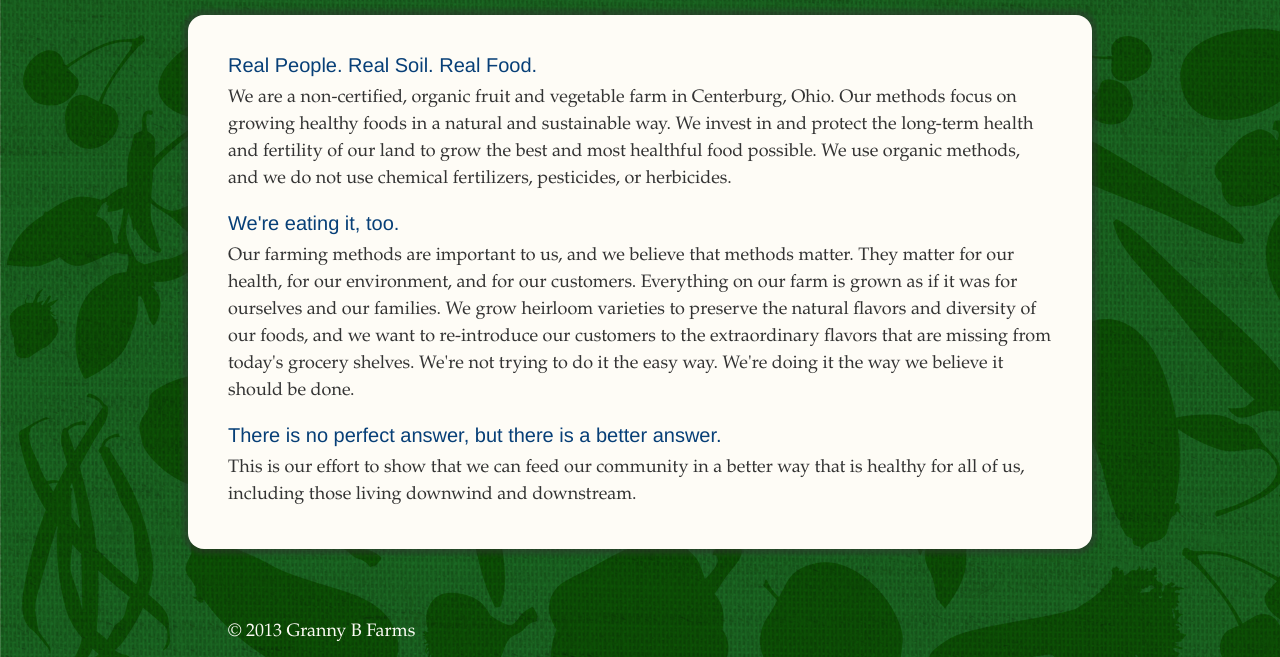
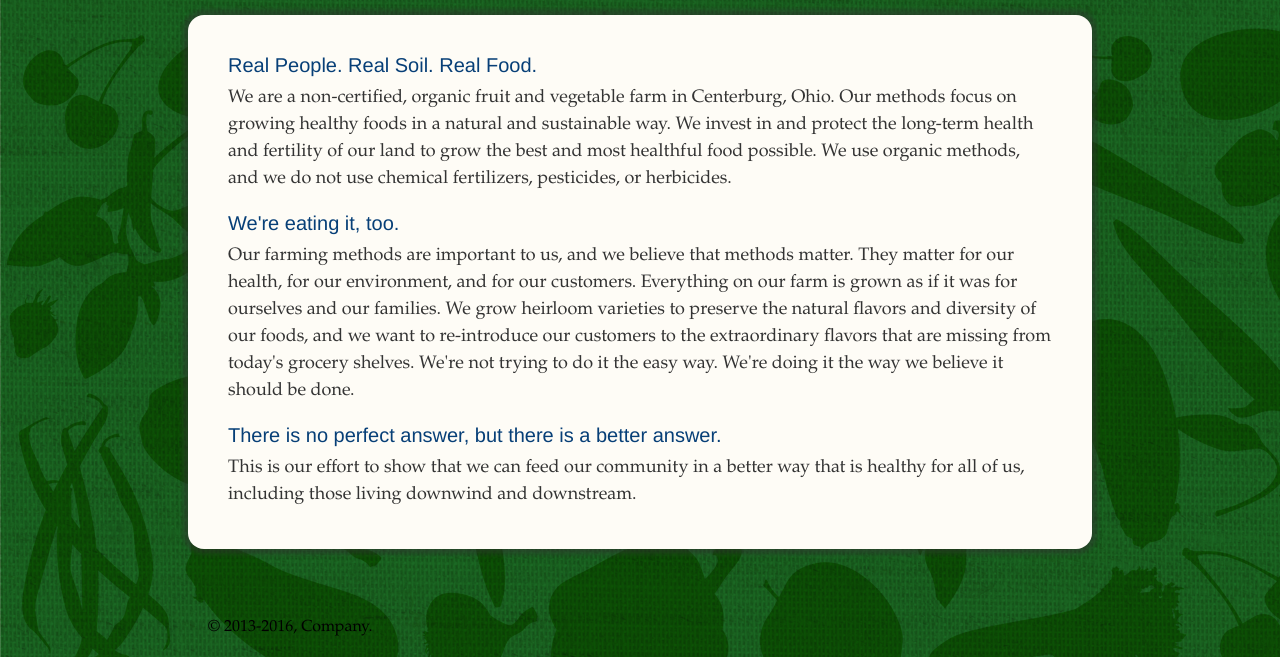
Before and after one commit to grannyb/grannyb.github.io, a plain HTML site: page index.html in a window 1280 px wide. Shown: the part 180-837 px from the top of the page. Drawn offline with Linux system fonts and the light colour scheme.

Commit message:
Update index.html
Change copyright notice

```diff
--- a/index.html
+++ b/index.html
@@ -68,7 +68,8 @@
 
                         </div>
 
-                        <p>&copy; 2013 Granny B Farms</p>
+                        <!--<p>&copy; 2013 Granny B Farms</p> -->
+                        &copy; 2013<script>new Date().getFullYear()>2010&&document.write("-"+new Date().getFullYear());</script>, Company.
 
                 </div><!-- end footer -->
 
```
